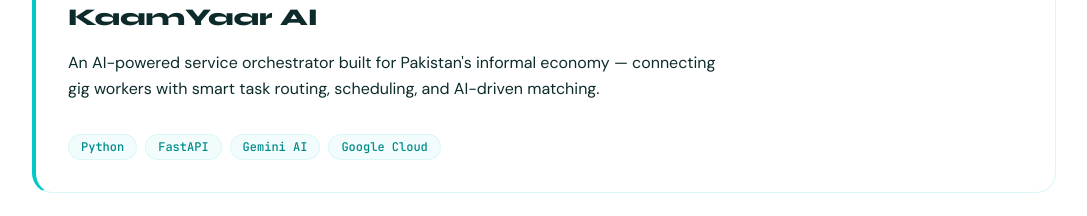
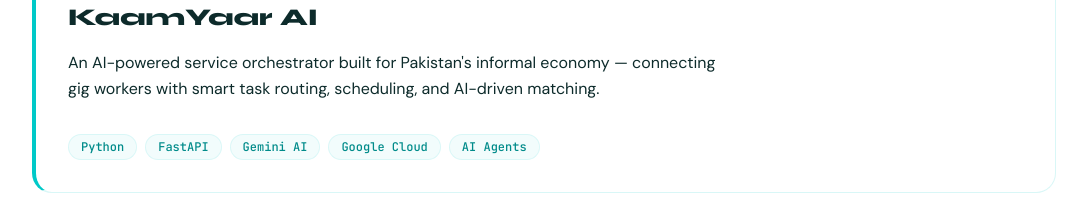
Before and after one commit to 84657890737665/Tanzeela-s-portfolio, a React (Vite) app: page / in a window 1280 px wide. Shown: the part 2000-2216 px from the top of the page, without its empty margins (96-1183 px from the left). Built offline with nearby package versions, Linux system fonts and the light colour scheme.

Commit message:
added a content

```diff
--- a/src/data/projects.js
+++ b/src/data/projects.js
@@ -6,7 +6,7 @@ export const projectsData = [
     description: "An AI-powered service orchestrator built for Pakistan's informal economy — connecting gig workers with smart task routing, scheduling, and AI-driven matching.",
     status: "Live",
     icon: "🤖",
-    tags: ["Python", "FastAPI", "Gemini AI", "Google Cloud"],
+    tags: ["Python", "FastAPI", "Gemini AI", "Google Cloud" , "AI Agents"],
     featured: true,
   },
   {
```
